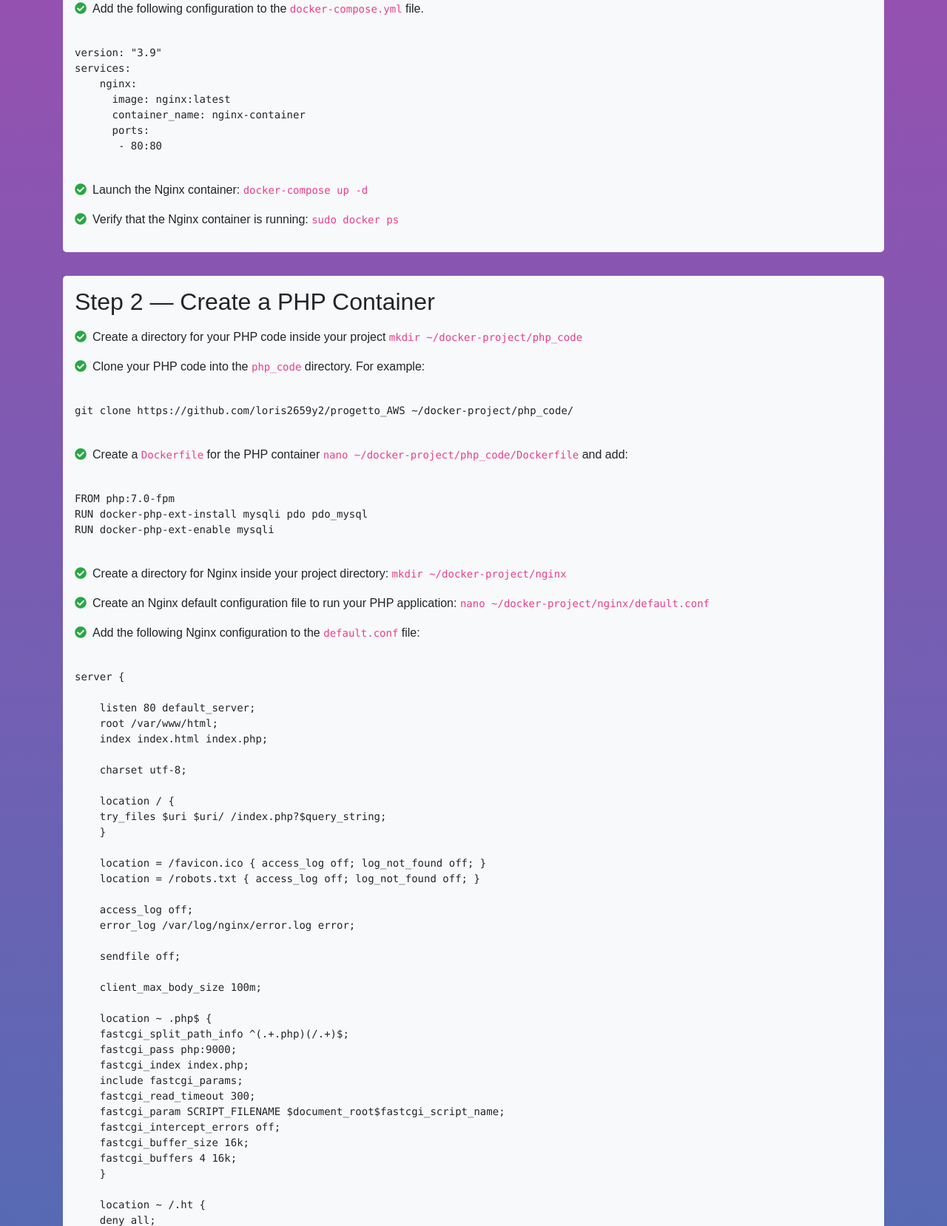
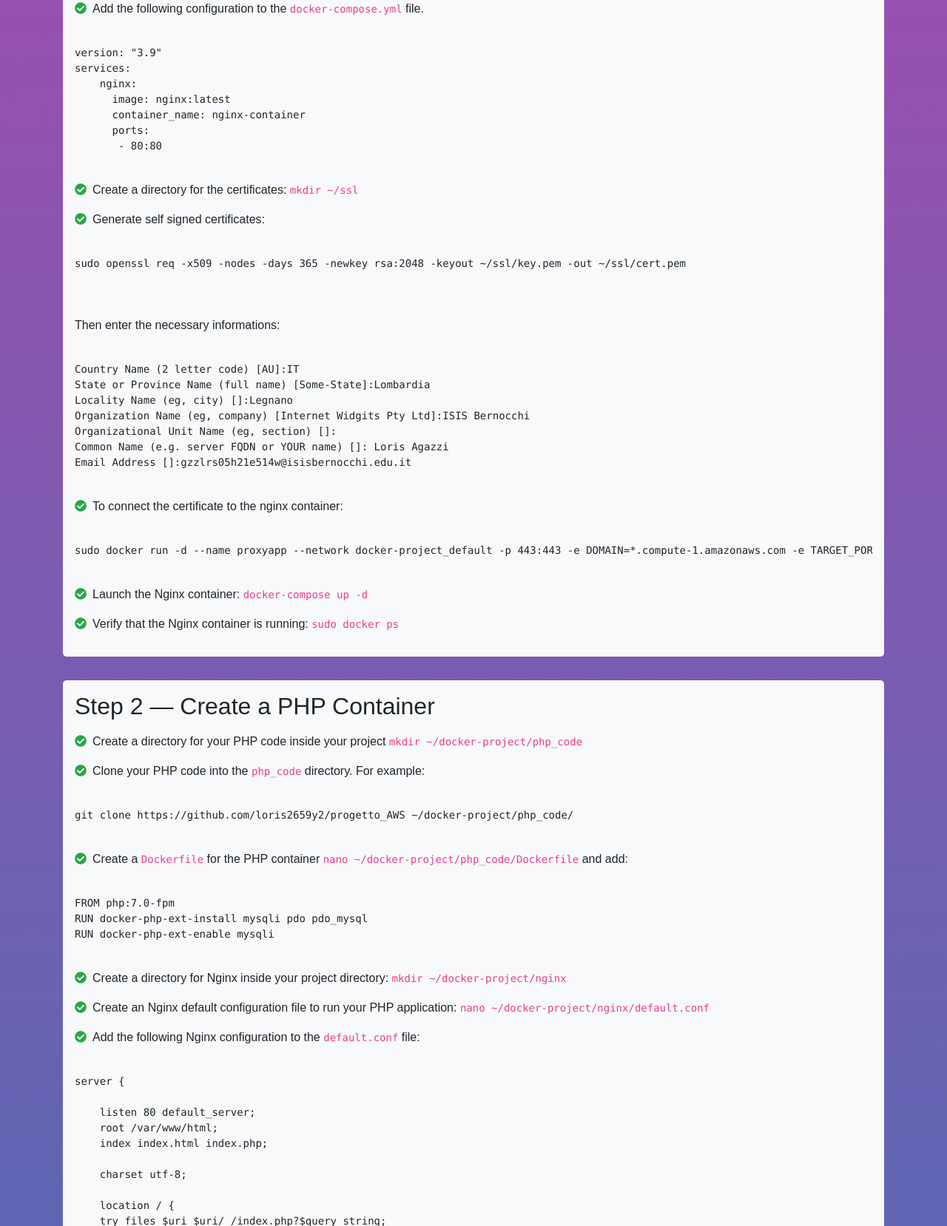
Before and after one commit to loris2659y2/progetto_AWS, a PHP site: page /info.php in a window 1280 px wide. Shown: the part 342-2000 px from the top of the page at 74% size. Run offline with PHP 8.4, Linux system fonts and the light colour scheme.

Commit message:
info page update

```diff
--- a/info.php
+++ b/info.php
@@ -52,6 +52,25 @@ services:
       container_name: nginx-container
       ports:
        - 80:80
+            </code></pre>
+            <p><i class="fas fa-check-circle text-success mr-2"></i>Create a directory for the certificates: <code> mkdir ~/ssl </code></p>
+            <p><i class="fas fa-check-circle text-success mr-2"></i>Generate self signed certificates:
+            <pre><code>
+sudo openssl req -x509 -nodes -days 365 -newkey rsa:2048 -keyout ~/ssl/key.pem -out ~/ssl/cert.pem
+            </code></pre>
+            <br> Then enter the necessary informations:</p>
+            <pre><code>
+Country Name (2 letter code) [AU]:IT
+State or Province Name (full name) [Some-State]:Lombardia
+Locality Name (eg, city) []:Legnano
+Organization Name (eg, company) [Internet Widgits Pty Ltd]:ISIS Bernocchi
+Organizational Unit Name (eg, section) []:
+Common Name (e.g. server FQDN or YOUR name) []: Loris Agazzi
+Email Address []:gzzlrs05h21e514w@isisbernocchi.edu.it
+            </code></pre>
+            <p><i class="fas fa-check-circle text-success mr-2"></i>To connect the certificate to the nginx container: </p>
+            <pre><code>
+sudo docker run -d --name proxyapp --network docker-project_default -p 443:443 -e DOMAIN=*.compute-1.amazonaws.com -e TARGET_PORT=80 -e TARGET_HOST=docker-project-nginx-1 -e SSL_PORT=443 -v ~/ssl:/etc/nginx/certs --restart unless-stopped fsouza/docker-ssl-proxy
             </code></pre>
             <p><i class="fas fa-check-circle text-success mr-2"></i>Launch the Nginx container: <code>docker-compose up -d</code></p>
             <p><i class="fas fa-check-circle text-success mr-2"></i>Verify that the Nginx container is running: <code>sudo docker ps</code></p>
```
